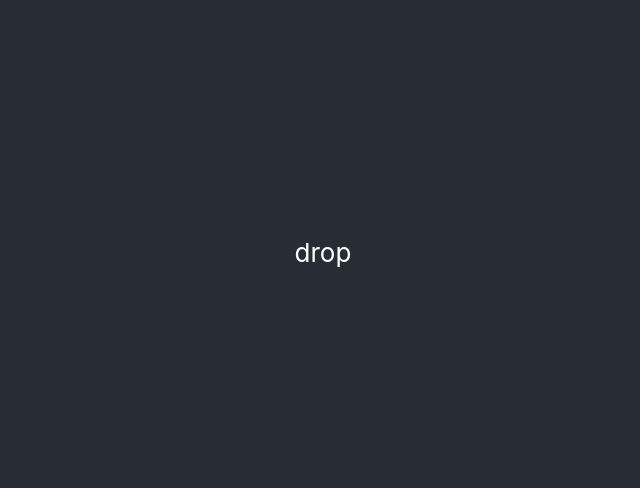
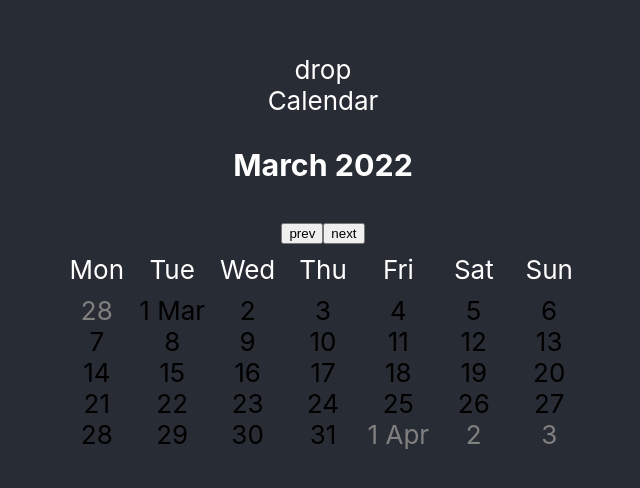
Before and after one commit to lased/react-components, a React (Create React App) app: page / in a window 1280 px wide. Shown: the part 148-636 px from the top of the page, without its empty margins (317-957 px from the left). Built offline with nearby package versions, Linux system fonts and the light colour scheme.

Commit message:
fix: transfer Calendar component

```diff
--- a/src/App.tsx
+++ b/src/App.tsx
@@ -1,7 +1,7 @@
 import React from 'react';
 
 import Dropdown, { IDropdownList } from './components/Dropdown/Dropdown';
-import Calendar from './Calendar';
+import { Calendar } from './components';
 
 import './App.css';
 
@@ -27,7 +27,7 @@ function App() {
         <Dropdown list={list}>
           drop
         </Dropdown>
-        {/* <Calendar /> */}
+        <Calendar />
       </header>
     </div>
   );
--- /dev/null
+++ b/src/components/index.ts
@@ -0,0 +1,2 @@
+export { default as Calendar } from './Calendar/Calendar';
+export { default as Dropdown } from './Dropdown/Dropdown';
```
Also changed, not shown: src/components/Calendar/Calendar.tsx (renamed from src/Calendar.tsx), 1 other file (tests, documents, lock files or other folders).
